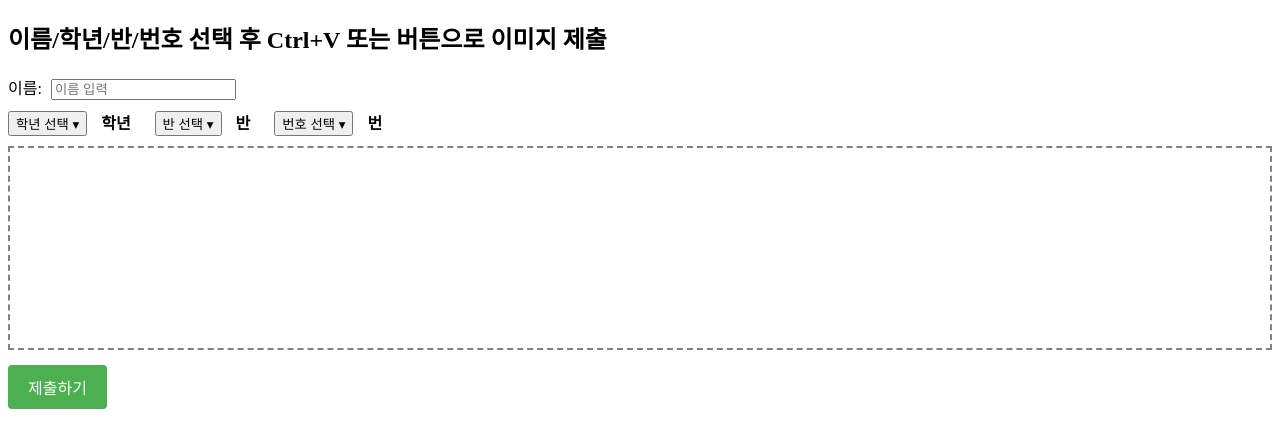
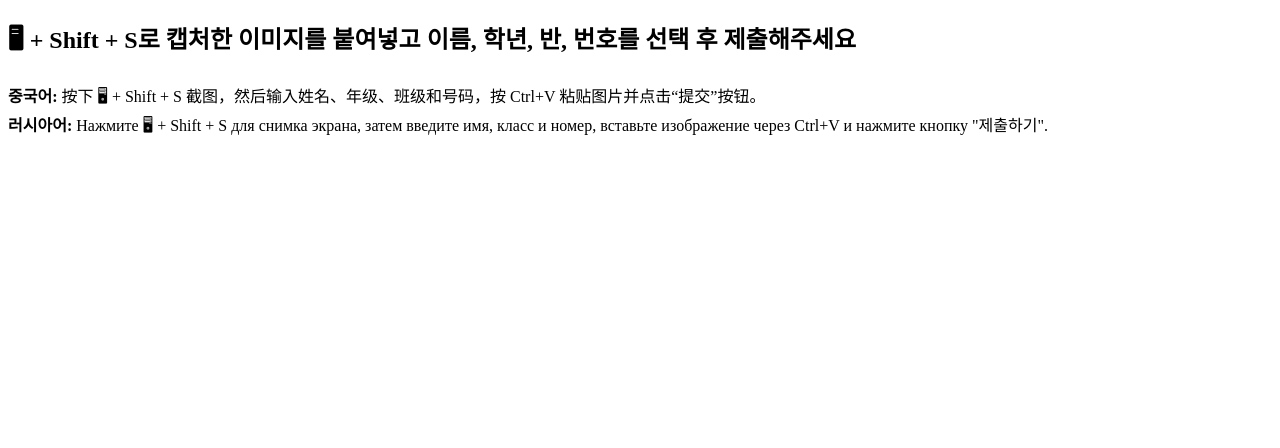
Before and after one commit to ROKBrian/student-uploader, a Flask app: page / in a window 1280 px wide. Shown: the top 448 px of the page. Run offline with Flask 3, Linux system fonts and the light colour scheme.

Commit message:
Update index.html

```diff
--- a/templates/index.html
+++ b/templates/index.html
@@ -2,7 +2,7 @@
 <html>
 <head>
   <meta charset="utf-8">
-  <title>이미지 제출</title>
+  <title>🖥 + Shift + S로 캡처를 한 뒤 이름, 학년, 반, 번호를 입력하고 Ctrl+V 를 눌러서 붙여넣고 제출하기 버튼을 누르세요</title>
   <style>
     .dropdown {
       position: relative;
@@ -52,111 +52,10 @@
   </style>
 </head>
 <body>
-  <h2>이름/학년/반/번호 선택 후 Ctrl+V 또는 버튼으로 이미지 제출</h2>
+  <h2>🖥 + Shift + S로 캡처한 이미지를 붙여넣고 이름, 학년, 반, 번호를 선택 후 제출해주세요</h2>
+  <p>
+    <strong>중국어:</strong> 按下 🖥 + Shift + S 截图，然后输入姓名、年级、班级和号码，按 Ctrl+V 粘贴图片并点击“提交”按钮。<br>
+    <strong>러시아어:</strong> Нажмите 🖥 + Shift + S для снимка экрана, затем введите имя, класс и номер, вставьте изображение через Ctrl+V и нажмите кнопку "제출하기".
+  </p>
 
-  <div id="form-section">
-    <label class="input-label">이름:</label>
-    <input type="text" id="name-input" placeholder="이름 입력" />
-  </div>
-
-  <div id="form-section">
-    <div class="dropdown">
-      <button id="grade-btn">학년 선택 ▾</button>
-      <div class="dropdown-content" id="grade-group"></div>
-    </div>
-    <span class="dropdown-label">학년</span>
-
-    <div class="dropdown">
-      <button id="class-btn">반 선택 ▾</button>
-      <div class="dropdown-content" id="class-group"></div>
-    </div>
-    <span class="dropdown-label">반</span>
-
-    <div class="dropdown">
-      <button id="number-btn">번호 선택 ▾</button>
-      <div class="dropdown-content" id="number-group"></div>
-    </div>
-    <span class="dropdown-label">번</span>
-  </div>
-
-  <div id="paste-area" contenteditable="true" style="border:2px dashed gray; height:200px; margin-top:10px;"></div>
-
-  <button id="submit-btn">제출하기</button>
-
-  <script>
-    function createDropdownButtons(containerId, buttonId, count) {
-      const container = document.getElementById(containerId);
-      const button = document.getElementById(buttonId);
-      for (let i = 1; i <= count; i++) {
-        const btn = document.createElement('button');
-        btn.textContent = i;
-        btn.onclick = () => {
-          [...container.children].forEach(b => b.classList.remove('selected'));
-          btn.classList.add('selected');
-          button.textContent = i + ' ▾';
-        };
-        container.appendChild(btn);
-      }
-    }
-
-    createDropdownButtons('grade-group', 'grade-btn', 3);
-    createDropdownButtons('class-group', 'class-btn', 6);
-    createDropdownButtons('number-group', 'number-btn', 25);
-
-    async function submitImageFromPasteData(items) {
-      const name = document.getElementById('name-input').value.trim();
-      const grade = document.querySelector('#grade-group .selected')?.textContent;
-      const ban = document.querySelector('#class-group .selected')?.textContent;
-      const number = document.querySelector('#number-group .selected')?.textContent;
-
-      if (!name || !grade || !ban || !number) return alert("이름, 학년, 반, 번호를 모두 입력 및 선택하세요!");
-
-      for (let item of items) {
-        if (item.type.indexOf("image") !== -1) {
-          const blob = item.getAsFile();
-          const formData = new FormData();
-          formData.append("name", `${grade}-${ban}-${number}-${name}`);
-          formData.append("file", blob);
-          const res = await fetch("/upload", { method: "POST", body: formData });
-          if (res.ok) {
-            alert("제출 완료!");
-            document.getElementById("paste-area").innerHTML = ""; // 이미지 영역 초기화
-          }
-        }
-      }
-    }
-
-    document.getElementById("paste-area").addEventListener("paste", function(e) {
-      const items = (e.clipboardData || window.clipboardData).items;
-      submitImageFromPasteData(items);
-    });
-
-    document.getElementById("submit-btn").addEventListener("click", async () => {
-      const pasteArea = document.getElementById("paste-area");
-      const items = (await navigator.clipboard.read()).flatMap(data =>
-        data.types.includes('image/png') ? [data.getType('image/png')] : []
-      );
-      if (items.length === 0) {
-        alert("클립보드에 이미지가 없습니다. Ctrl+V로 붙여넣기 해주세요.");
-        return;
-      }
-      const blob = await items[0];
-      const name = document.getElementById('name-input').value.trim();
-      const grade = document.querySelector('#grade-group .selected')?.textContent;
-      const ban = document.querySelector('#class-group .selected')?.textContent;
-      const number = document.querySelector('#number-group .selected')?.textContent;
-
-      if (!name || !grade || !ban || !number) return alert("이름, 학년, 반, 번호를 모두 입력 및 선택하세요!");
-
-      const formData = new FormData();
-      formData.append("name", `${grade}-${ban}-${number}-${name}`);
-      formData.append("file", new Blob([await blob.arrayBuffer()], { type: 'image/png' }));
-      const res = await fetch("/upload", { method: "POST", body: formData });
-      if (res.ok) {
-        alert("제출 완료!");
-        document.getElementById("paste-area").innerHTML = ""; // 이미지 영역 초기화
-      }
-    });
-  </script>
-</body>
-</html>
+  <!-- 이하 나머지 기존 코드 동일 -->
```
